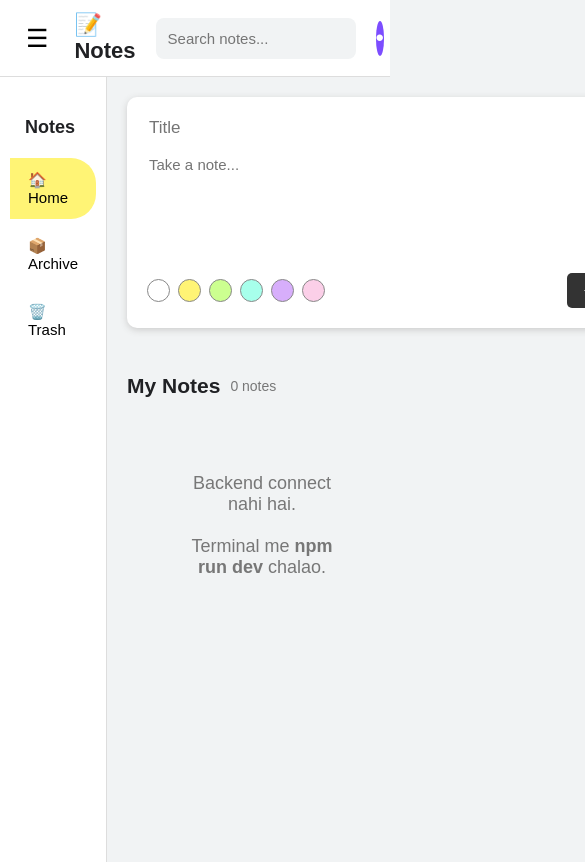
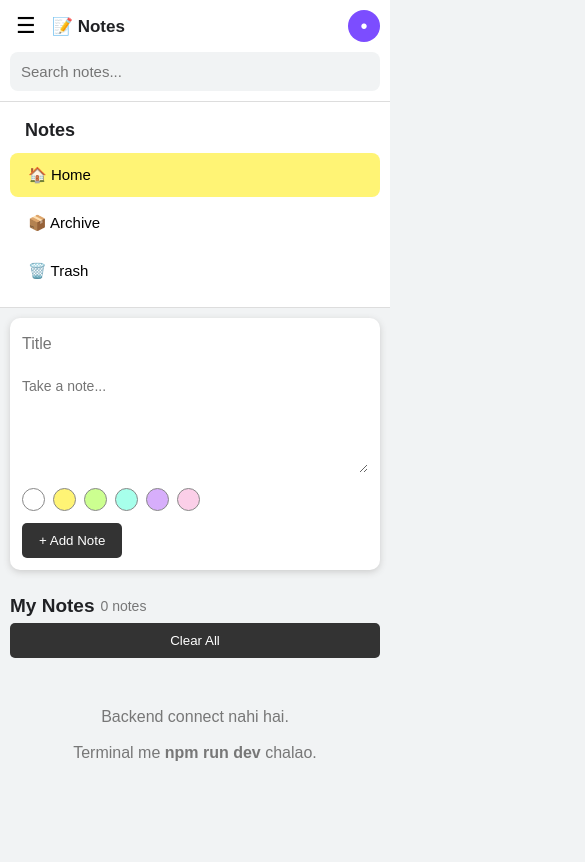
Before and after one commit to sakshikumari25-bit/google-keep-clone, a plain HTML site: page frontend/index.html in a window 390 px wide. Shown: the top 862 px of the page, 585 px wide, since content can reach past the window. Drawn offline with Linux system fonts and the light colour scheme; no server answers.

Commit message:
Updated css

```diff
--- a/frontend/css/style.css
+++ b/frontend/css/style.css
@@ -1,7 +1,6 @@
 * {
     box-sizing: border-box;
 }
-
 
 body {
     margin: 0;
@@ -10,459 +9,519 @@ body {
     color: #202124;
 }
 
-
 /* Header */
 
 .header {
+    width: 100%;
     background: white;
     padding: 12px 20px;
-
     display: flex;
     align-items: center;
-
     gap: 20px;
-
     border-bottom: 1px solid #ddd;
 }
-
 
 .menu-button {
     background: white;
     border: none;
-
     font-size: 25px;
-
     cursor: pointer;
+    flex-shrink: 0;
 }
-
 
 .header h1 {
     margin: 0;
-
     font-size: 22px;
+    white-space: nowrap;
 }
-
 
 .search-input {
     width: 420px;
-
+    max-width: 100%;
     padding: 12px;
-
     border: none;
-
     background: #f1f3f4;
-
     border-radius: 8px;
-
     outline: none;
-
     font-size: 15px;
 }
 
-
 .profile {
     margin-left: auto;
-
     width: 35px;
     height: 35px;
-
+    min-width: 35px;
     border-radius: 50%;
-
     background: #7c4dff;
-
     color: white;
-
     display: flex;
-
     align-items: center;
-
     justify-content: center;
-
     font-size: 24px;
 }
 
-
-
-
+/* Main Page */
 
 .page {
+    width: 100%;
     display: flex;
-
-  min-height: 600px;
+    min-height: calc(100vh - 60px);
 }
 
-
-
-
+/* Sidebar */
 
 .sidebar {
     width: 220px;
-
+    min-width: 220px;
     background: white;
-
     padding: 25px 10px;
-
     border-right: 1px solid #ddd;
-   min-height: 93vh;
 }
-
 
 .sidebar h2 {
     font-size: 18px;
-
     margin-left: 15px;
-
     margin-bottom: 20px;
 }
 
-
 .navigation-button {
     width: 100%;
-
     padding: 13px 18px;
-
     border: none;
-
     background: white;
-
     text-align: left;
-
     font-size: 15px;
-
     border-radius: 0 25px 25px 0;
-
     cursor: pointer;
-
     margin-bottom: 5px;
 }
-
 
 .navigation-button:hover {
     background: #f1f3f4;
 }
 
-
 .navigation-button.active {
     background: #fff475;
 }
 
-
-
-
+/* Content */
 
 .content {
     flex: 1;
-
+    min-width: 0;
     padding: 30px;
 }
 
-
-
-
+/* Note Form */
 
 .note-form {
     width: 560px;
-
     max-width: 100%;
-
     margin: 0 auto 40px;
-
     background: white;
-
     padding: 20px;
-
     border-radius: 10px;
-
     box-shadow: 0 2px 7px #ccc;
 }
 
-
 .note-form input {
+    display: block;
     width: 100%;
-
+    max-width: 100%;
     border: none;
-
     outline: none;
-
     font-size: 17px;
-
     margin-bottom: 15px;
+    padding: 5px 0;
+    background: transparent;
 }
 
-
 .note-form textarea {
+    display: block;
     width: 100%;
-
+    max-width: 100%;
     height: 100px;
-
     border: none;
-
     outline: none;
-
     font-size: 15px;
-
     margin-bottom: 15px;
-
+    padding: 5px 0;
     font-family: Arial, sans-serif;
+    background: transparent;
+    resize: vertical;
 }
 
+/* Form Bottom */
 
 .form-bottom {
+    width: 100%;
     display: flex;
-
     align-items: center;
-
     justify-content: space-between;
+    gap: 15px;
 }
 
-
-
-
+/* Colors */
 
 .colors {
     display: flex;
-
     gap: 8px;
+    flex-wrap: wrap;
 }
-
 
 .color-button {
     width: 23px;
-
     height: 23px;
-
+    min-width: 23px;
     border-radius: 50%;
-
     border: 1px solid #888;
-
     cursor: pointer;
 }
-
 
 .color-button.selected {
     border: 3px solid #333;
 }
 
-
 .white {
     background: white;
 }
-
 
 .yellow {
     background: #fff475;
 }
 
-
 .green {
     background: #ccff90;
 }
-
 
 .blue {
     background: #a7ffeb;
 }
 
-
 .purple {
     background: #d7aefb;
 }
-
 
 .pink {
     background: #fbcfe8;
 }
 
-
-
-
+/* Buttons */
 
 .add-button {
     background: #333;
-
     color: white;
-
     border: none;
-
     padding: 10px 17px;
-
     border-radius: 5px;
-
     cursor: pointer;
+    white-space: nowrap;
 }
-
 
 .add-button:hover {
     background: #111;
 }
 
-
 .clear-button {
     background: #333;
-
     color: white;
-
     border: none;
-
     padding: 10px 15px;
-
     border-radius: 5px;
-
     cursor: pointer;
+    white-space: nowrap;
 }
 
-
-
-
+/* Heading */
 
 .heading {
+    width: 100%;
     display: flex;
-
     align-items: center;
-
     gap: 10px;
-
     margin-bottom: 20px;
 }
 
-
 .heading h2 {
     margin: 0;
-
     font-size: 21px;
 }
 
-
 #noteCount {
     color: #777;
-
     font-size: 14px;
 }
 
-
-.clear-button {
+.heading .clear-button {
     margin-left: auto;
 }
 
-
-
+/* Notes */
 
 .notes-container {
+    width: 100%;
     display: grid;
-
-  grid-template-columns:
-    repeat(auto-fill, minmax(250px, 1fr));
-
+    grid-template-columns: repeat(auto-fill, minmax(250px, 1fr));
     gap: 20px;
 }
 
-
 .note-card {
+    width: 100%;
+    min-width: 0;
     padding: 18px;
-
     min-height: 170px;
-
     border-radius: 10px;
-
     box-shadow: 0 2px 6px #ccc;
+    overflow-wrap: break-word;
+    word-wrap: break-word;
 }
-
 
 .note-card h3 {
     margin-top: 0;
-
     margin-bottom: 12px;
+    overflow-wrap: break-word;
 }
-
 
 .note-card p {
     white-space: pre-wrap;
-
     line-height: 1.5;
-
     min-height: 50px;
+    overflow-wrap: break-word;
+    word-wrap: break-word;
 }
-
 
 .note-top {
     display: flex;
-
     justify-content: space-between;
-
     align-items: center;
+    gap: 10px;
 }
-
 
 .pin-button {
     background: none;
-
     border: none;
-
     cursor: pointer;
-
     font-size: 18px;
+    flex-shrink: 0;
 }
-
 
 .note-actions {
     display: flex;
-
     flex-wrap: wrap;
-
     gap: 6px;
-
     margin-top: 15px;
 }
 
-
 .note-actions button {
     padding: 6px 9px;
-
     border: 1px solid #999;
-
     background: white;
-
     border-radius: 4px;
-
     cursor: pointer;
-
     font-size: 12px;
 }
-
 
 .note-actions button:hover {
     background: #eee;
 }
 
-
 .empty-message {
     text-align: center;
-
     padding: 50px;
-
     color: #777;
-
     font-size: 18px;
 }
 
+/* Tablet */
 
+@media (max-width: 900px) {
 
-
-
-@media (max-width: 700px) {
+    .header {
+        gap: 12px;
+    }
 
     .search-input {
-    width: 200px;
+        width: 300px;
     }
 
-
     .sidebar {
-    width: 170px;
+        width: 190px;
+        min-width: 190px;
     }
-
 
     .content {
         padding: 20px;
     }
 
+    .notes-container {
+        grid-template-columns: repeat(auto-fill, minmax(220px, 1fr));
+        gap: 15px;
     }
+}
+
+/* Mobile */
+
+@media (max-width: 700px) {
+
+    .header {
+        padding: 10px;
+        gap: 10px;
+        flex-wrap: wrap;
+    }
+
+    .menu-button {
+        font-size: 22px;
+    }
+
+    .header h1 {
+        font-size: 19px;
+    }
+
+    .search-input {
+        width: 100%;
+        order: 3;
+        padding: 11px;
+    }
+
+    .profile {
+        margin-left: auto;
+    }
+
+    .page {
+        display: block;
+        min-height: auto;
+    }
+
+    .sidebar {
+        width: 100%;
+        min-width: 100%;
+        padding: 10px;
+        border-right: none;
+        border-bottom: 1px solid #ddd;
+    }
+
+    .sidebar h2 {
+        margin: 8px 15px 12px;
+    }
+
+    .navigation-button {
+        width: 100%;
+        border-radius: 8px;
+        margin-bottom: 4px;
+    }
+
+    .content {
+        width: 100%;
+        padding: 15px;
+    }
+
+    .note-form {
+        width: 100%;
+        max-width: 100%;
+        padding: 15px;
+        margin-bottom: 25px;
+    }
+
+    .note-form input {
+        width: 100%;
+        max-width: 100%;
+        font-size: 16px;
+    }
+
+    .note-form textarea {
+        width: 100%;
+        max-width: 100%;
+        height: 100px;
+        font-size: 14px;
+    }
+
+    .form-bottom {
+        flex-wrap: wrap;
+        align-items: flex-start;
+    }
+
+    .colors {
+        max-width: 100%;
+    }
+
+    .add-button {
+        margin-left: auto;
+    }
+
+    .heading {
+        flex-wrap: wrap;
+    }
+
+    .heading h2 {
+        font-size: 19px;
+    }
+
+    .heading .clear-button {
+        margin-left: auto;
+    }
+
+    .notes-container {
+        grid-template-columns: 1fr;
+        gap: 15px;
+    }
+
+    .note-card {
+        width: 100%;
+        min-width: 0;
+    }
+}
+
+/* Small Mobile */
+
+@media (max-width: 450px) {
+
+    .header h1 {
+        font-size: 17px;
+    }
+
+    .profile {
+        width: 32px;
+        height: 32px;
+        min-width: 32px;
+        font-size: 20px;
+    }
+
+    .content {
+        padding: 10px;
+    }
+
+    .note-form {
+        padding: 12px;
+    }
+
+    .form-bottom {
+        display: block;
+    }
+
+    .colors {
+        margin-bottom: 12px;
+    }
+
+    .add-button {
+        margin-left: 0;
+    }
+
+    .heading {
+        gap: 6px;
+    }
+
+    .heading .clear-button {
+        width: 100%;
+        margin-left: 0;
+    }
+
+    .note-actions button {
+        font-size: 11px;
+        padding: 6px 8px;
+    }
+
+    .empty-message {
+        padding: 30px 10px;
+        font-size: 16px;
+    }
+}
```
Lines whose indentation alone changed are shown as unchanged.
